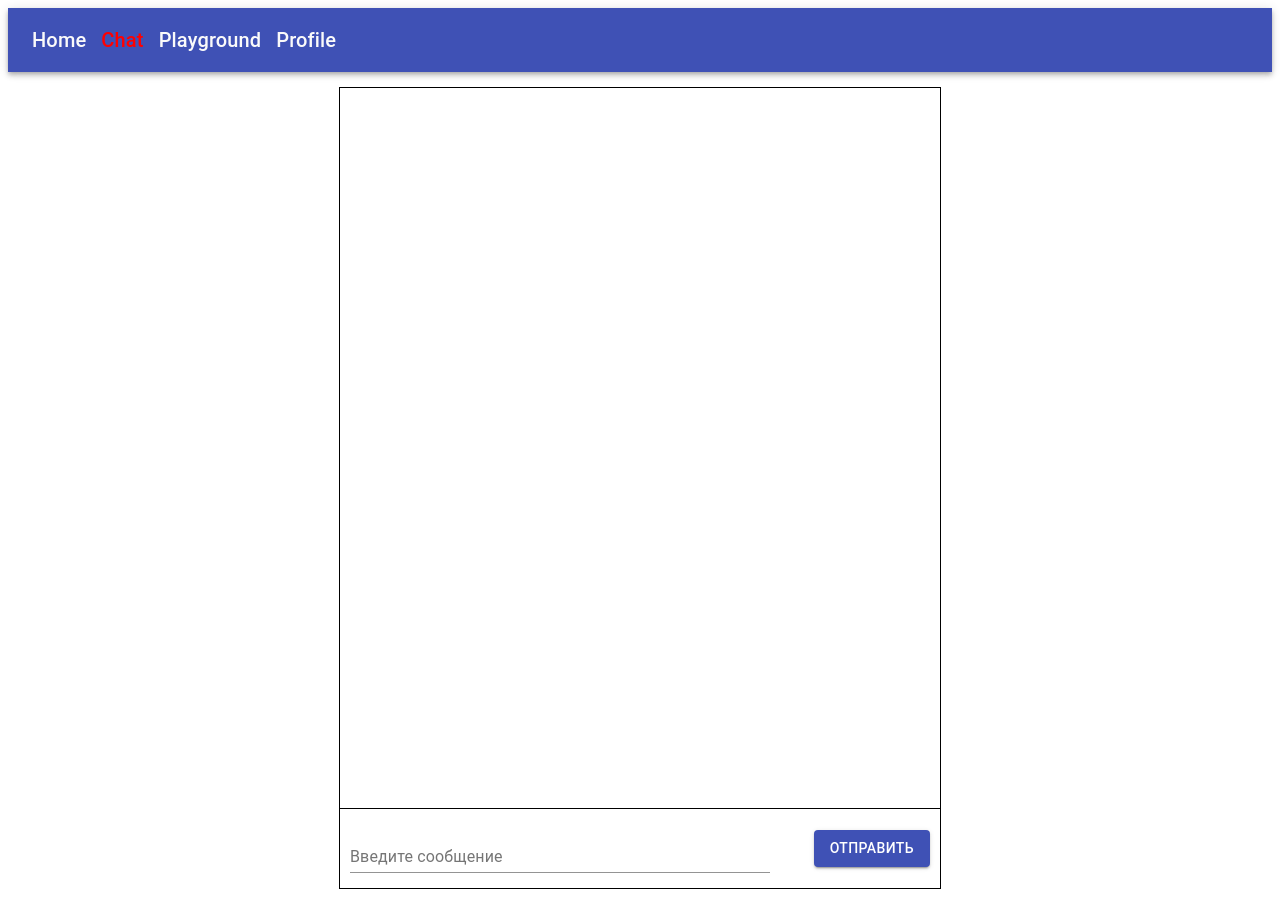
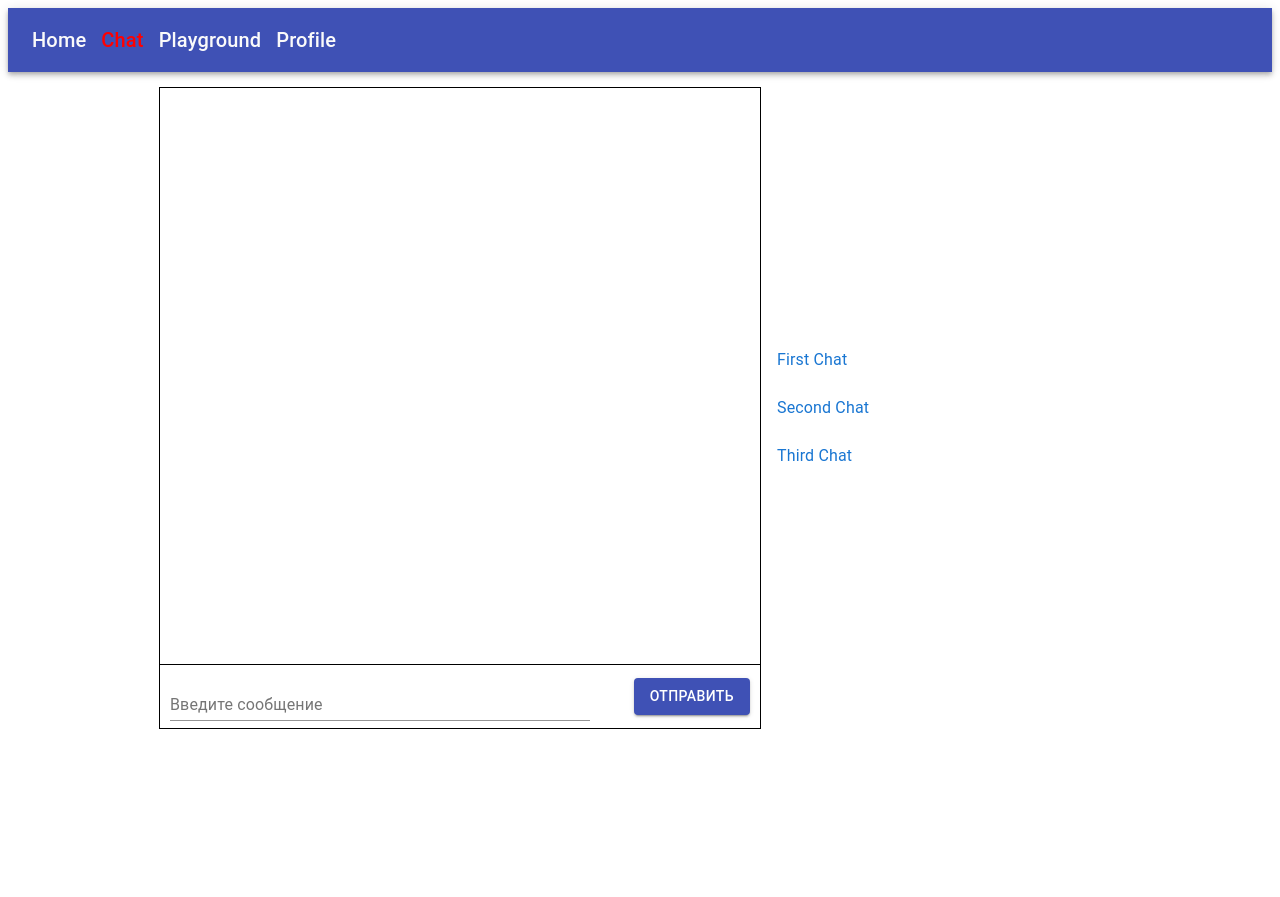
Before and after one commit to nikita1984/reactHomeWork_4, a React (Create React App) app: page /chat in a window 1280 px wide. After the commit the page ends 800 px from the top, so only its background shows below. Built offline with nearby package versions, Linux system fonts and the light colour scheme.

Commit message:
create component FolderList

```diff
--- a/src/App.js
+++ b/src/App.js
@@ -23,8 +23,12 @@ const App = () => {
           <Profile />
         </Route>
 
-        <Route path="/">
+        <Route exact path="/">
           <Home />
+        </Route>
+
+        <Route>
+          <h3>Page not found</h3>
         </Route>
       </Switch>
     </Router>
--- a/src/AppBar/index.js
+++ b/src/AppBar/index.js
@@ -23,7 +23,7 @@ const useStyles = makeStyles((theme) => ({
 const routes = [
   {
     pathTitle: "Home",
-    path: "/home",
+    path: "/",
   },
   { pathTitle: "Chat", path: "/chat" },
   { pathTitle: "Playground", path: "/playground" },
--- /dev/null
+++ b/src/Chat/FolderList.js
@@ -0,0 +1,32 @@
+// import React from 'react';
+import { makeStyles } from '@material-ui/core/styles';
+import List from '@material-ui/core/List';
+import ListItem from '@material-ui/core/ListItem';
+import ListItemText from '@material-ui/core/ListItemText';
+import { red } from '@material-ui/core/colors';
+
+const useStyles = makeStyles(() => ({
+    root: {
+      width: '100%',
+      maxWidth: 360,
+      color: "#1976d2",
+      cursor: "pointer"
+      //backgroundColor: theme.palette.background.paper,
+    },
+  }));
+
+const FolderList = ({chatsAray}) => {
+    const classes = useStyles();
+
+    return (
+        <List className={classes.root}>
+            {chatsAray.map((chat) => (
+                <ListItem key={chat.id}>
+                    <ListItemText primary={chat.name} />
+                </ListItem>))
+            }
+        </List>
+    );
+};
+
+export default FolderList;
--- a/src/Chat/index.js
+++ b/src/Chat/index.js
@@ -1,6 +1,7 @@
 import React, { useEffect, useState } from "react";
 import MessageList from "./MessageList";
 import MessageInput from "./MessageInput";
+import FolderList from "./FolderList";
 import { makeStyles } from "@material-ui/core/styles";
 
 const useStyles = makeStyles((theme) => ({
@@ -14,7 +15,7 @@ const useStyles = makeStyles((theme) => ({
 
   componentWrapper: {
     width: "600px",
-    height: "800px",
+    height: "80vh",
     border: "1px solid black",
     display: "flex",
     flexDirection: "column",
@@ -23,6 +24,12 @@ const useStyles = makeStyles((theme) => ({
 
 function Chat() {
   const [messagesArray, setMessagesArray] = useState([]);
+
+  const chatsAray = [
+    {id: "1", name: "First Chat"},
+    {id: "2", name: "Second Chat"},
+    {id: "3", name: "Third Chat"}
+  ];
 
   const classes = useStyles();
 
@@ -50,6 +57,7 @@ function Chat() {
         <MessageList messagesArray={messagesArray} />
         <MessageInput onSendMessage={onSendMessage} />
       </div>
+      <FolderList chatsAray={chatsAray}></FolderList>
     </div>
   );
 }
```
